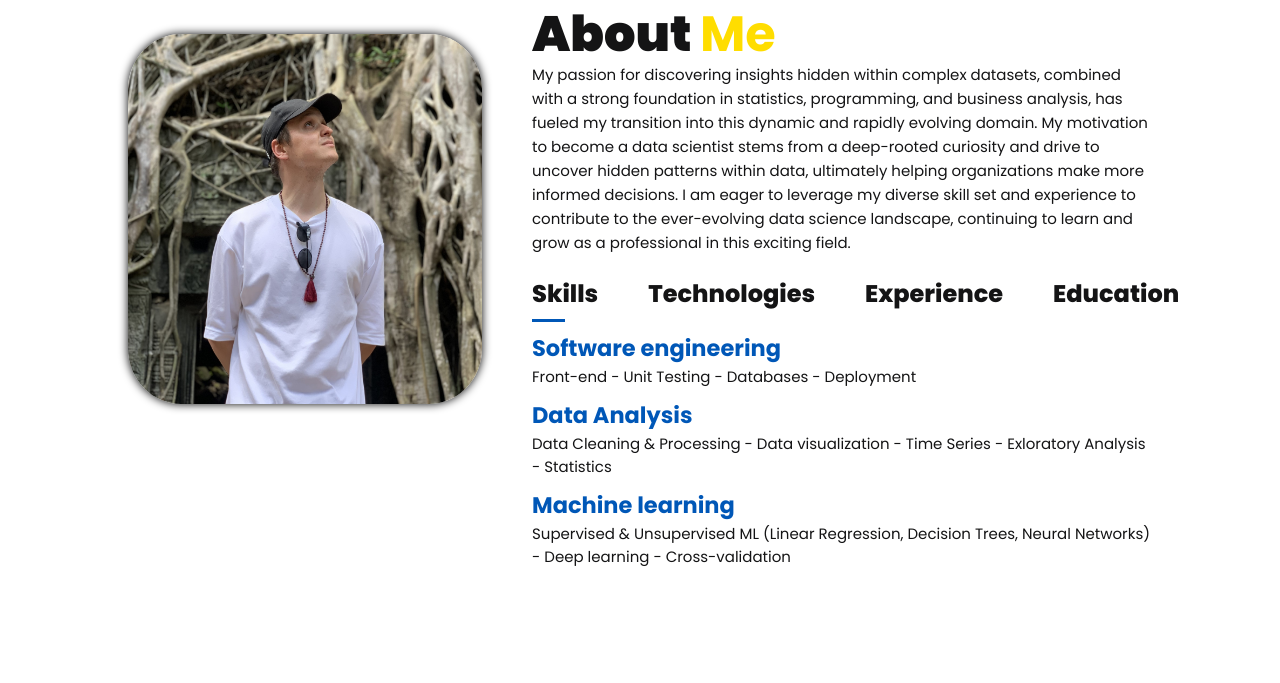
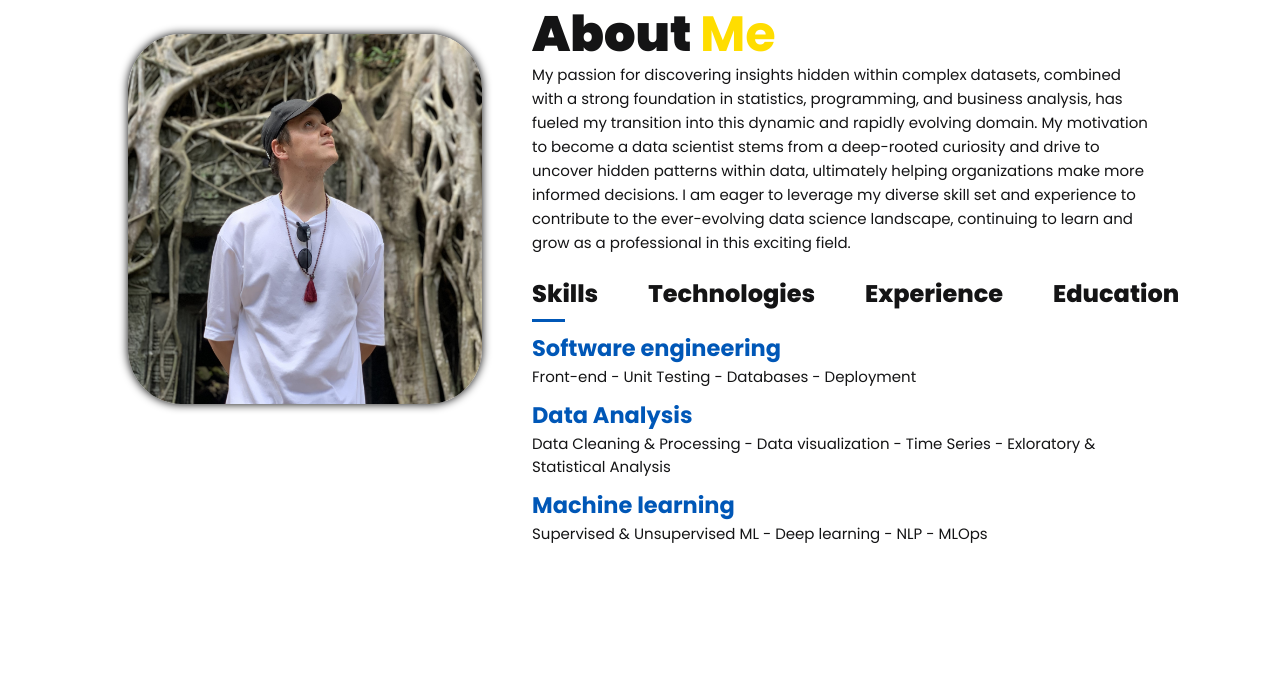
Before and after one commit to AnriiGegliuk/portfolio_flask_project, a Flask app: page /about.html in a window 1280 px wide. Shown: the part 206-889 px from the top of the page. After the commit the page ends 749 px from the top, so only its background shows below. Run offline with Flask 2, Linux system fonts and the light colour scheme.

Commit message:
new skills for about page added

```diff
--- a/templates/about.html
+++ b/templates/about.html
@@ -63,8 +63,8 @@
                     <div class="tab_content active_tab" id="skills">
                         <ul>
                             <li><span>Software engineering</span><br>Front-end - Unit Testing - Databases - Deployment</li>
-                            <li><span>Data Analysis</span><br>Data Cleaning & Processing - Data visualization - Time Series - Exloratory Analysis - Statistics</li>
-                            <li><span>Machine learning</span><br>Supervised & Unsupervised ML (Linear Regression, Decision Trees, Neural Networks) - Deep learning - Cross-validation</li>
+                            <li><span>Data Analysis</span><br>Data Cleaning & Processing - Data visualization - Time Series - Exloratory & Statistical Analysis</li>
+                            <li><span>Machine learning</span><br>Supervised & Unsupervised ML - Deep learning - NLP - MLOps</li>
                         </ul>
                     </div>
                     <!-- Technologies Navigation -->
```
